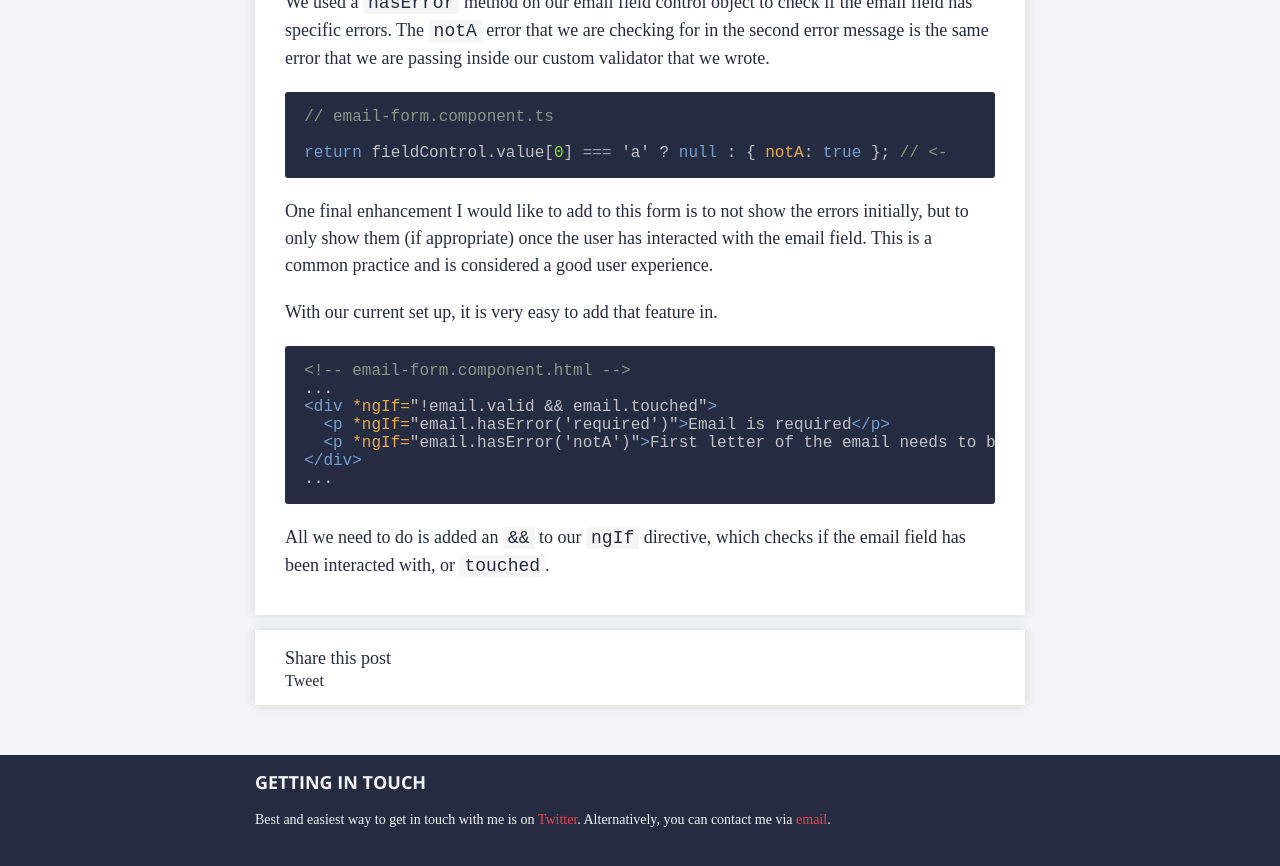
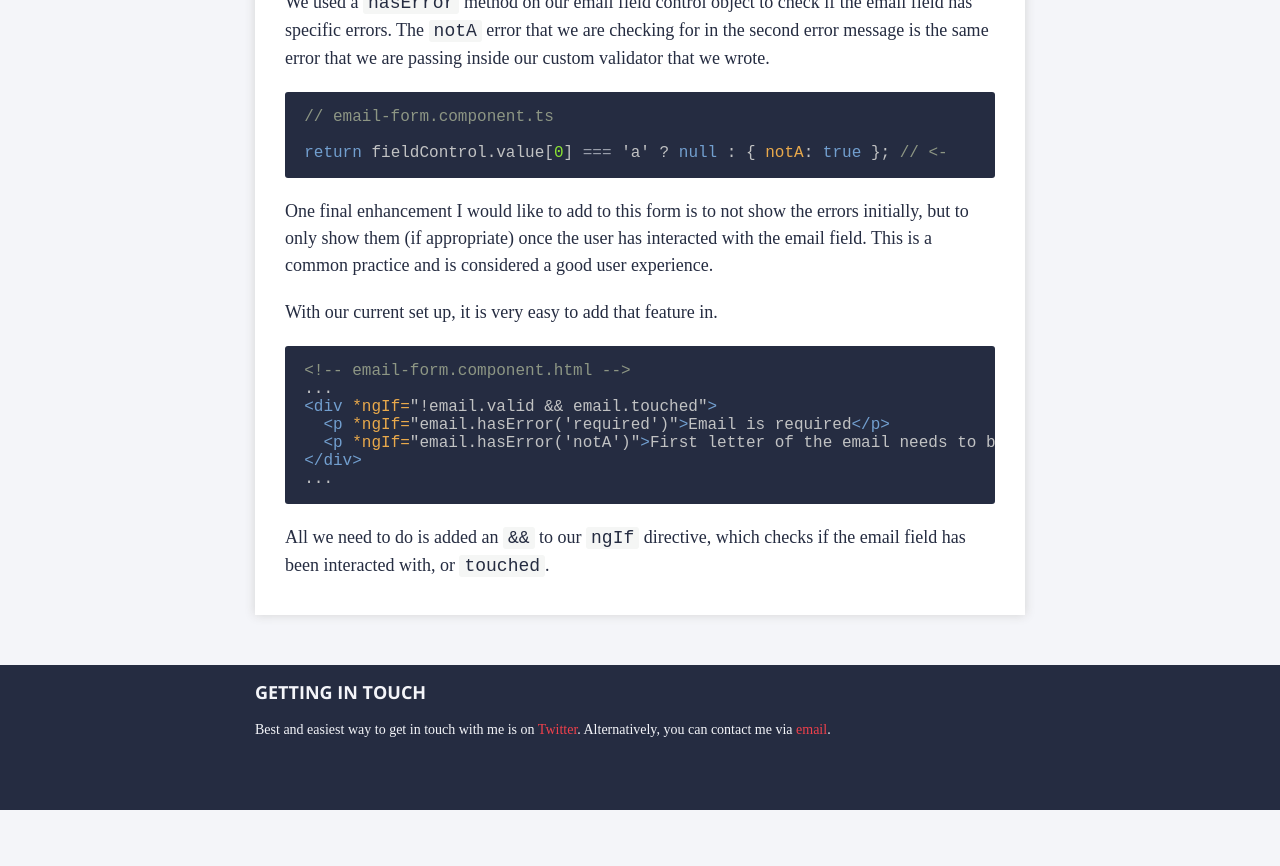
Before and after one commit to kirjai/deprecated-blog, a Jekyll site: the page built from _posts/2016-03-17-form-validation.markdown, in a window 1280 px wide and 900 px high, scrolled down 8666 px. Shown: the top 866 px of the window. Built offline with Jekyll 4.4.1, drawn with Linux system fonts in a browser that asks for light colours; some web fonts are replaced; comment, search, counter and statistics services are not loaded; after the commit the page ends 9476 px from its top, so only the background shows below that.

Commit message:
bug: favicon was not showing

```diff
--- a/_includes/head.html
+++ b/_includes/head.html
@@ -9,7 +9,9 @@
   <link rel="stylesheet" href="{{ "/css/main.css" | prepend: site.baseurl }}">
   <link rel="canonical" href="{{ page.url | replace:'index.html','' | prepend: site.baseurl | prepend: site.url }}">
   <link rel="alternate" type="application/rss+xml" title="{{ site.title }}" href="{{ "/feed.xml" | prepend: site.baseurl | prepend: site.url }}">
-  {% if page.title %}
+  <link rel="shortcut icon" type="image/png" href="favicon.png"/>
+  <link rel="shortcut icon" type="image/png" href="http://www.kirjai.com/favicon.png"/>
+    {% if page.title %}
     <meta property="og:locale" content="en_US">
     <meta property="og:type" content="article">
     <meta property="og:title" content="{{ page.title }}">
--- a/_layouts/post.html
+++ b/_layouts/post.html
@@ -11,12 +11,5 @@
   <div class="post-content" itemprop="articleBody">
     {{ content }}
   </div>
+
 </article>
-
-  <div class="social post">
-    <!-- <a href="https://twitter.com/intent/tweet?text={{page.title | truncatewords: 5}} {{site.url}}{{page.permalink}} @kirjai"> -->
-      <p>Share this post</p>
-      <a href="https://twitter.com/intent/tweet?text={{page.title | truncatewords: 5}} @kirjai" class="twitter-share-button">Tweet</a>
-    <!-- </a> -->
-
-  </div>
```
Also changed, not shown: favicon.ico (deleted).
